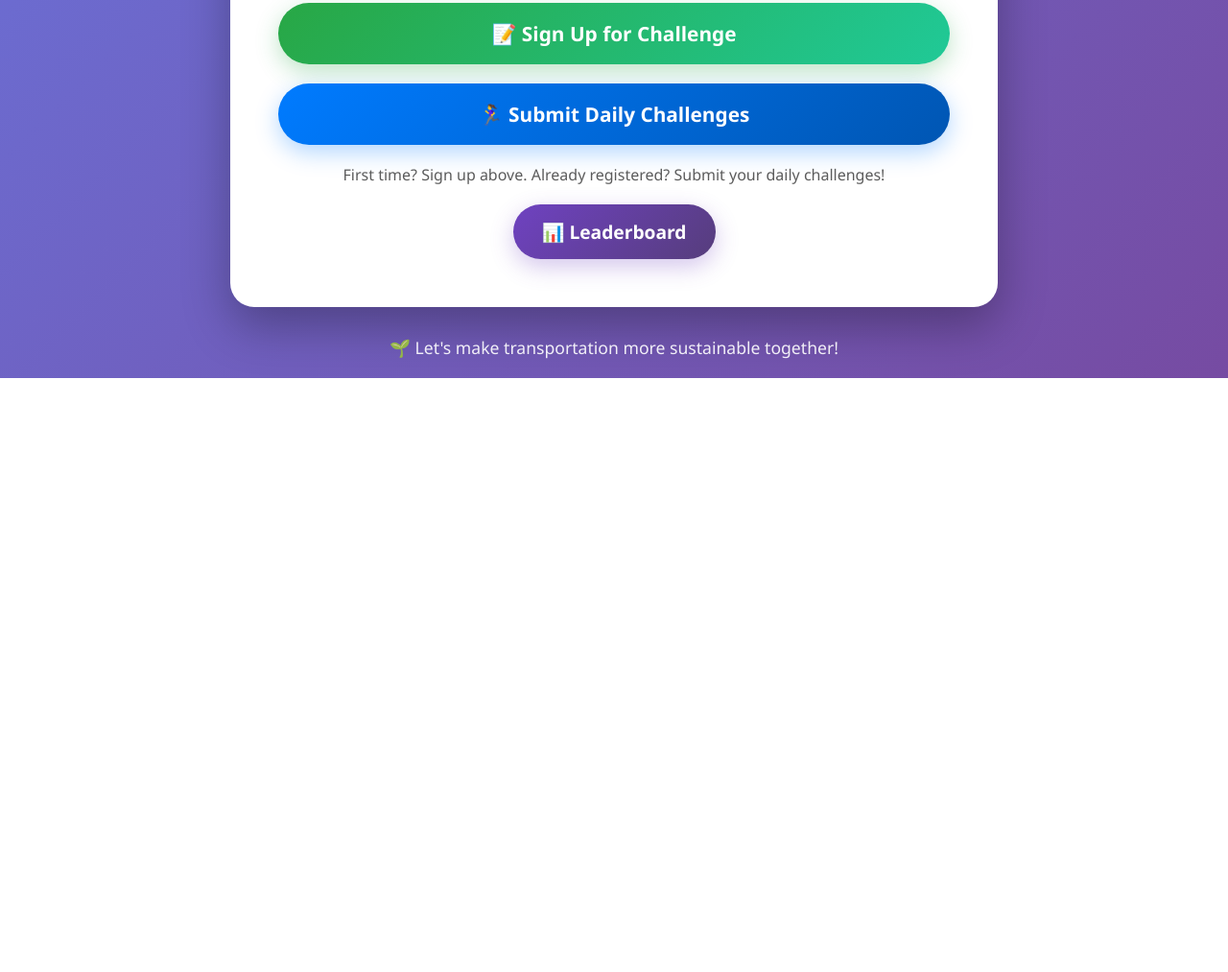
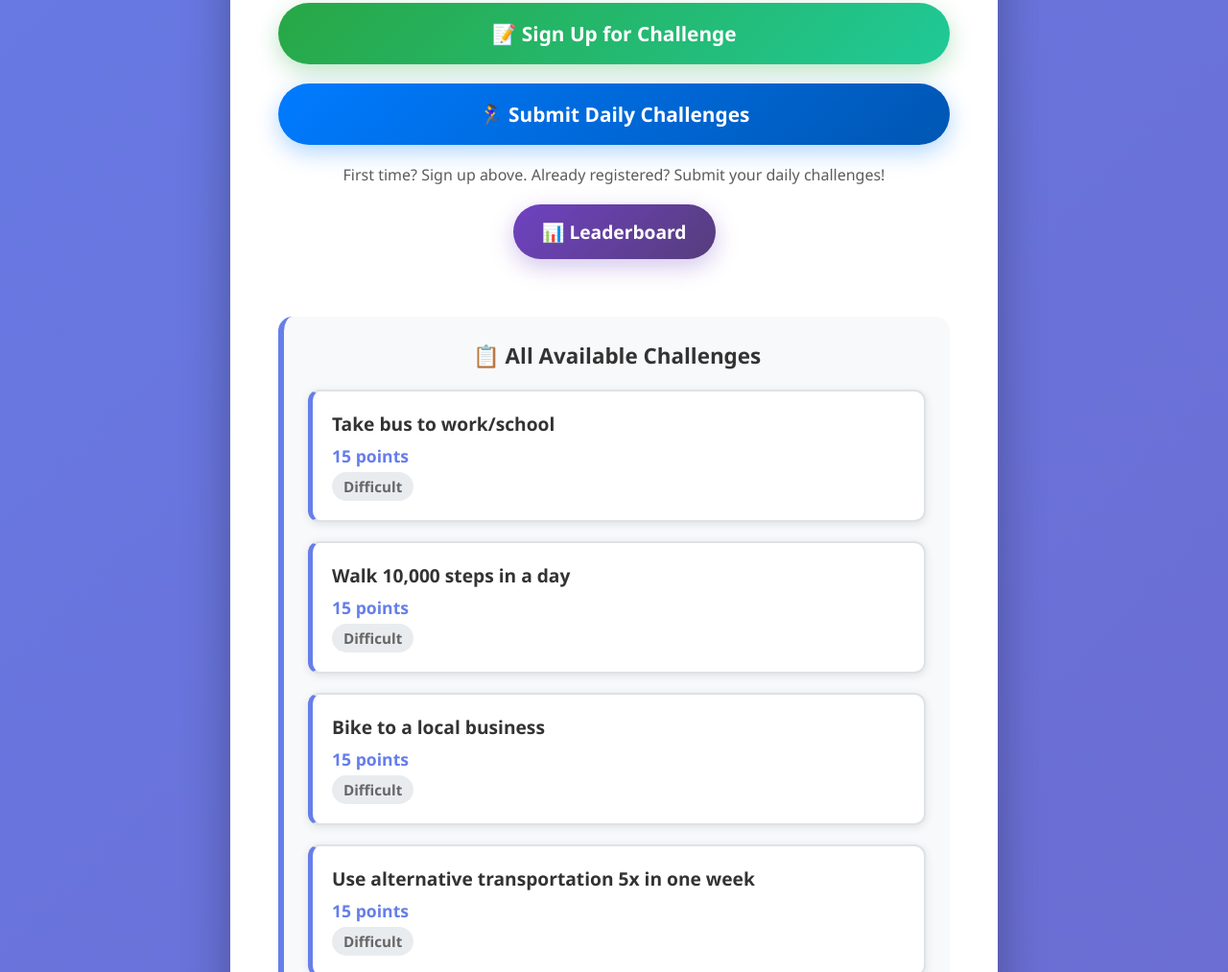
Before and after one commit to bcavallaronu/transportation-challenge, a plain HTML site: page info_page.html in a window 1280 px wide. Shown: the part 976-1989 px from the top of the page at 96% size. Before the commit the page ends 1370 px from the top, so only its background shows below. Drawn offline with Linux system fonts and the light colour scheme.

Commit message:
added challenges to page

```diff
--- a/info_page.html
+++ b/info_page.html
@@ -220,6 +220,7 @@
             box-shadow: 0 8px 25px rgba(111, 66, 193, 0.3);
             border: none;
             cursor: pointer;
+            margin-bottom: 30px;
         }
 
         .leaderboard-button:hover {
@@ -231,6 +232,75 @@
 
         .leaderboard-button:active {
             transform: translateY(-1px);
+        }
+
+        /* Challenges Section */
+        .challenges-section {
+            background: #f8f9fa;
+            border-radius: 15px;
+            padding: 25px;
+            margin-top: 30px;
+            border-left: 6px solid #667eea;
+            text-align: left;
+        }
+
+        .challenges-section h3 {
+            color: #333;
+            font-size: 1.4em;
+            margin-bottom: 20px;
+            text-align: center;
+        }
+
+        .challenges-grid {
+            display: flex;
+            flex-direction: column;
+            gap: 15px;
+        }
+
+        .challenge-item {
+            background: white;
+            border: 2px solid #dee2e6;
+            padding: 20px;
+            border-radius: 12px;
+            border-left: 5px solid #667eea;
+            transition: all 0.3s ease;
+            box-shadow: 0 2px 10px rgba(0,0,0,0.1);
+        }
+
+        .challenge-item:hover {
+            transform: translateX(5px);
+            box-shadow: 0 8px 25px rgba(0,0,0,0.15);
+        }
+
+        .challenge-name {
+            font-size: 1.2em;
+            font-weight: 700;
+            margin-bottom: 8px;
+            color: #333;
+        }
+
+        .challenge-points {
+            font-weight: 700;
+            color: #667eea;
+            font-size: 1.1em;
+            margin-bottom: 5px;
+        }
+
+        .challenge-category {
+            font-size: 0.95em;
+            color: #666;
+            font-weight: 600;
+            padding: 5px 12px;
+            background: #e9ecef;
+            border-radius: 15px;
+            display: inline-block;
+        }
+
+        .challenges-loading {
+            text-align: center;
+            color: #666;
+            font-style: italic;
+            padding: 20px;
         }
 
         /* Mobile responsiveness */
@@ -260,6 +330,14 @@
                 padding: 15px 30px;
                 font-size: 1.2em;
             }
+
+            .challenges-section {
+                padding: 20px;
+            }
+
+            .challenge-item {
+                padding: 15px;
+            }
         }
 
         /* Large screen optimizations */
@@ -278,6 +356,12 @@
 
             .description {
                 font-size: 1.3em;
+            }
+
+            .challenges-grid {
+                display: grid;
+                grid-template-columns: 1fr 1fr;
+                gap: 20px;
             }
         }
     </style>
@@ -343,6 +427,16 @@
                rel="noopener noreferrer">
                 📊 Leaderboard
             </a>
+
+            <div class="challenges-section">
+                <h3>📋 All Available Challenges</h3>
+                <div id="challenges-loading" class="challenges-loading">
+                    Loading challenges...
+                </div>
+                <div class="challenges-grid" id="challenges-grid" style="display: none;">
+                    <!-- Challenges will be populated here -->
+                </div>
+            </div>
         </div>
 
         <div class="footer">
@@ -351,9 +445,84 @@
     </div>
 
     <script>
+        // Configuration - GitHub Pages setup
+        const API_CONFIG = {
+            owner: 'bcavallaronu', // Your GitHub username
+            repo: 'transportation-challenge', // Your repo name
+            filePath: 'data/leaderboard.json', // Path to data file in repo
+            rawUrl: 'https://raw.githubusercontent.com/bcavallaronu/transportation-challenge/main/data/leaderboard.json'
+        };
+
+        let challenges = [];
+
+        async function loadChallenges() {
+            try {
+                // Add cache-busting parameter to avoid stale data
+                const cacheBuster = Date.now();
+                const response = await fetch(`${API_CONFIG.rawUrl}?cb=${cacheBuster}`);
+
+                if (!response.ok) {
+                    throw new Error('Failed to fetch challenges');
+                }
+
+                const data = await response.json();
+                challenges = data.challenges || [];
+
+                displayChallenges();
+
+            } catch (error) {
+                console.error('Error loading challenges:', error);
+                showChallengesError();
+            }
+        }
+
+        function displayChallenges() {
+            const loadingEl = document.getElementById('challenges-loading');
+            const gridEl = document.getElementById('challenges-grid');
+
+            loadingEl.style.display = 'none';
+            gridEl.style.display = 'flex';
+
+            if (challenges.length === 0) {
+                gridEl.innerHTML = '<p style="text-align: center; color: #666; padding: 20px; grid-column: 1 / -1;">No challenges available yet. Check back soon!</p>';
+                return;
+            }
+
+            // Sort challenges by points (highest first) then by category
+            const sortedChallenges = [...challenges].sort((a, b) => {
+                if (b.points !== a.points) {
+                    return b.points - a.points;
+                }
+                return a.category.localeCompare(b.category);
+            });
+
+            gridEl.innerHTML = '';
+
+            sortedChallenges.forEach((challenge, index) => {
+                const challengeItem = document.createElement('div');
+                challengeItem.className = 'challenge-item';
+                challengeItem.style.animationDelay = `${index * 0.1}s`;
+                challengeItem.innerHTML = `
+                    <div class="challenge-name">${challenge.name}</div>
+                    <div class="challenge-points">${challenge.points} points</div>
+                    <div class="challenge-category">${challenge.category}</div>
+                `;
+                gridEl.appendChild(challengeItem);
+            });
+        }
+
+        function showChallengesError() {
+            const loadingEl = document.getElementById('challenges-loading');
+            loadingEl.textContent = 'Unable to load challenges. Please try refreshing the page.';
+            loadingEl.style.color = '#dc3545';
+        }
+
         // Add some interactive elements for better user experience
         document.addEventListener('DOMContentLoaded', function() {
-            // Add click tracking for both buttons
+            // Load challenges
+            loadChallenges();
+
+            // Add click tracking for buttons
             const signupButton = document.querySelector('.signup-button');
             const submitButton = document.querySelector('.submit-button');
 
@@ -365,7 +534,7 @@
                 console.log('User clicked submit challenges button');
             });
 
-            // Add some visual feedback when the page loads
+            // Add visual feedback when the page loads
             setTimeout(() => {
                 document.querySelector('.main-card').style.transform = 'scale(1.02)';
                 setTimeout(() => {
```
